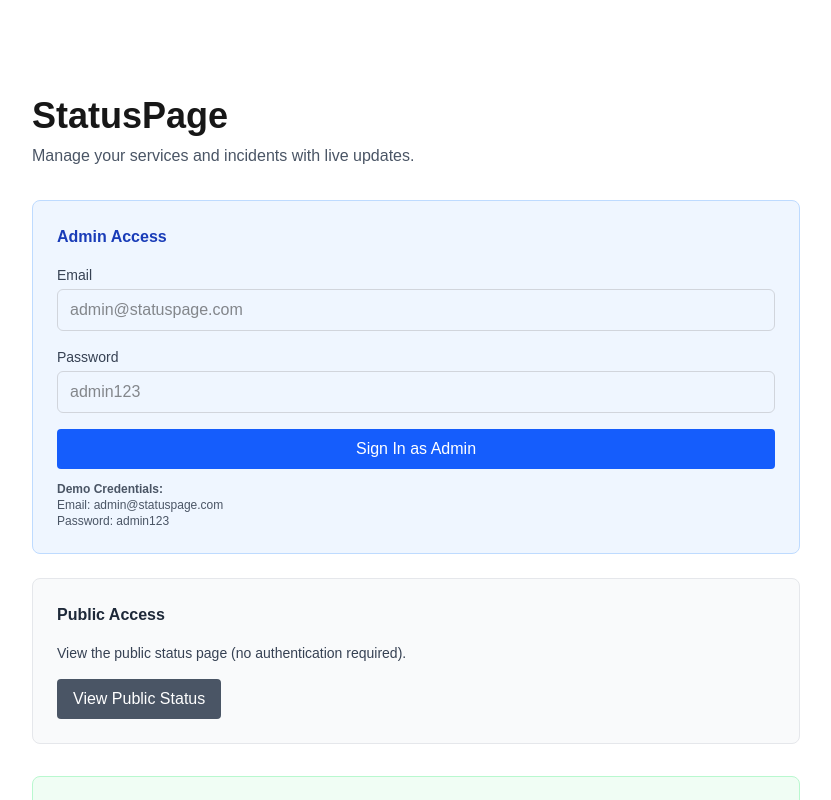
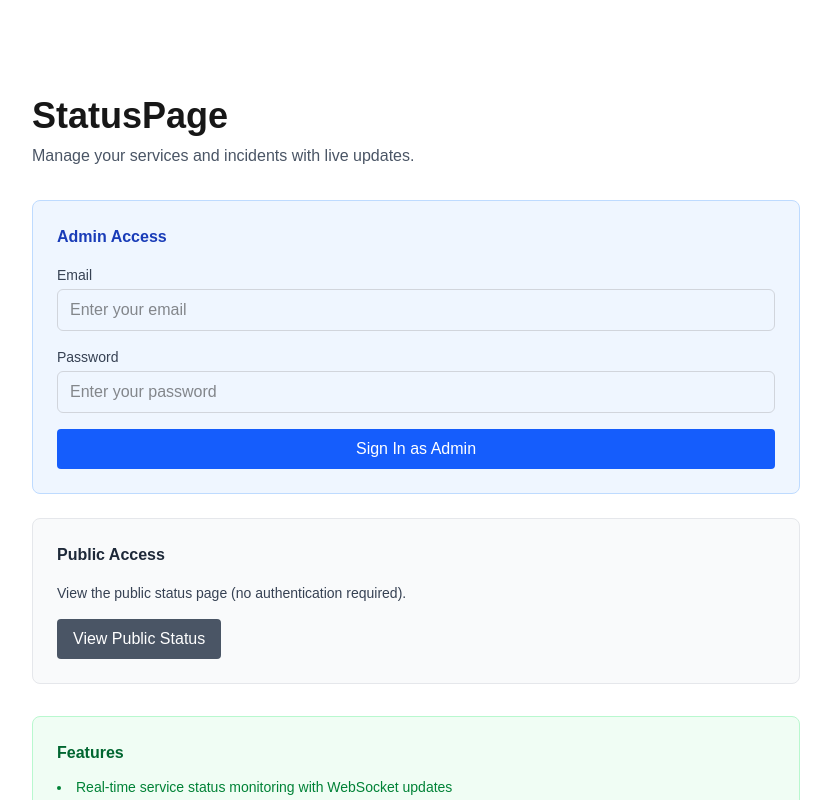
Before and after one commit to 2019UGEC100/status-app-cursor, a Next.js app: page / in a window 1280 px wide. Shown: the top 800 px of the page, without its empty margins (224-1055 px from the left). Built offline with nearby package versions, Linux system fonts and the light colour scheme; no server answers.

Commit message:
Remove demo credentials from login page for clean presentation

```diff
--- a/src/app/page.tsx
+++ b/src/app/page.tsx
@@ -17,7 +17,7 @@ export default function Home() {
       // Redirect to dashboard (this is a demo - in real app would use proper auth)
       window.location.href = "/dashboard";
     } else {
-      alert("Invalid credentials. Use: admin@statuspage.com / admin123");
+      alert("Invalid credentials. Please try again.");
     }
     setIsLoading(false);
   };
@@ -41,7 +41,7 @@ export default function Home() {
                   type="email"
                   value={email}
                   onChange={(e) => setEmail(e.target.value)}
-                  placeholder="admin@statuspage.com"
+                  placeholder="Enter your email"
                   className="w-full px-3 py-2 border border-gray-300 rounded-md focus:outline-none focus:ring-2 focus:ring-blue-500"
                   required
                 />
@@ -54,7 +54,7 @@ export default function Home() {
                   type="password"
                   value={password}
                   onChange={(e) => setPassword(e.target.value)}
-                  placeholder="admin123"
+                  placeholder="Enter your password"
                   className="w-full px-3 py-2 border border-gray-300 rounded-md focus:outline-none focus:ring-2 focus:ring-blue-500"
                   required
                 />
@@ -67,11 +67,6 @@ export default function Home() {
                 {isLoading ? "Signing In..." : "Sign In as Admin"}
               </button>
             </form>
-            <div className="mt-3 text-xs text-gray-600">
-              <strong>Demo Credentials:</strong><br/>
-              Email: admin@statuspage.com<br/>
-              Password: admin123
-            </div>
           </div>
 
           {/* Public Access */}
```
